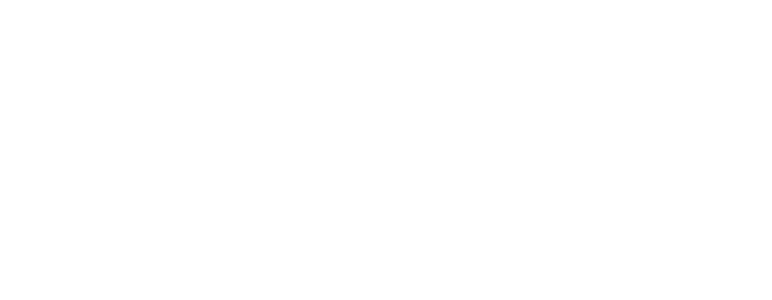
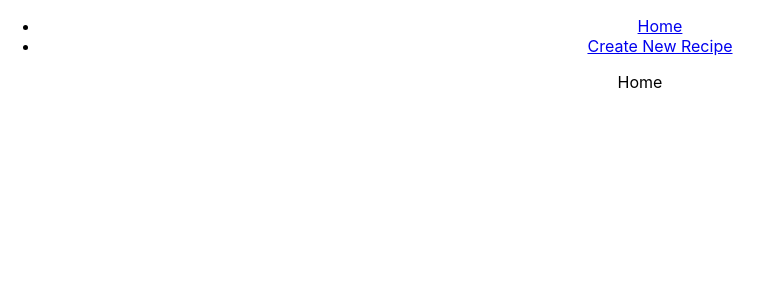
Before and after one commit to hadigghazi/recipe-app, a React (Create React App) app: page / in a window 1280 px wide. Shown: the top 300 px of the page, without its empty margins (0-772 px from the left). Built offline with nearby package versions, Linux system fonts and the light colour scheme.

Commit message:
Adding the navbar

```diff
--- a/src/App.js
+++ b/src/App.js
@@ -1,21 +1,25 @@
 import React from 'react';
-import { BrowserRouter, Route, Routes } from 'react-router-dom';
+import { BrowserRouter as Router, Route, Switch } from 'react-router-dom';
 import Home from './pages/Home';
 import RecipePage from './pages/RecipePage';
 import NewRecipePage from './pages/NewRecipePage';
+import UpdateRecipePage from './pages/UpdateRecipePage';
+import Navbar from './components/Navbar';
 import './App.css';
 
 function App() {
   return (
-    <BrowserRouter>
+    <Router>
       <div className="App">
-        <Routes>
+        <Navbar />
+        <Switch>
           <Route exact path="/" component={Home} />
           <Route path="/recipe/:id" component={RecipePage} />
           <Route path="/new" component={NewRecipePage} />
-        </Routes>
+          <Route path="/update/:id" component={UpdateRecipePage} />
+        </Switch>
       </div>
-    </BrowserRouter>
+    </Router>
   );
 }
 
--- /dev/null
+++ b/src/components/Navbar.js
@@ -0,0 +1,19 @@
+import React from 'react';
+import { Link } from 'react-router-dom';
+
+const Navbar = () => {
+  return (
+    <nav>
+      <ul>
+        <li>
+          <Link to="/">Home</Link>
+        </li>
+        <li>
+          <Link to="/new">Create New Recipe</Link>
+        </li>
+      </ul>
+    </nav>
+  );
+};
+
+export default Navbar;
```
